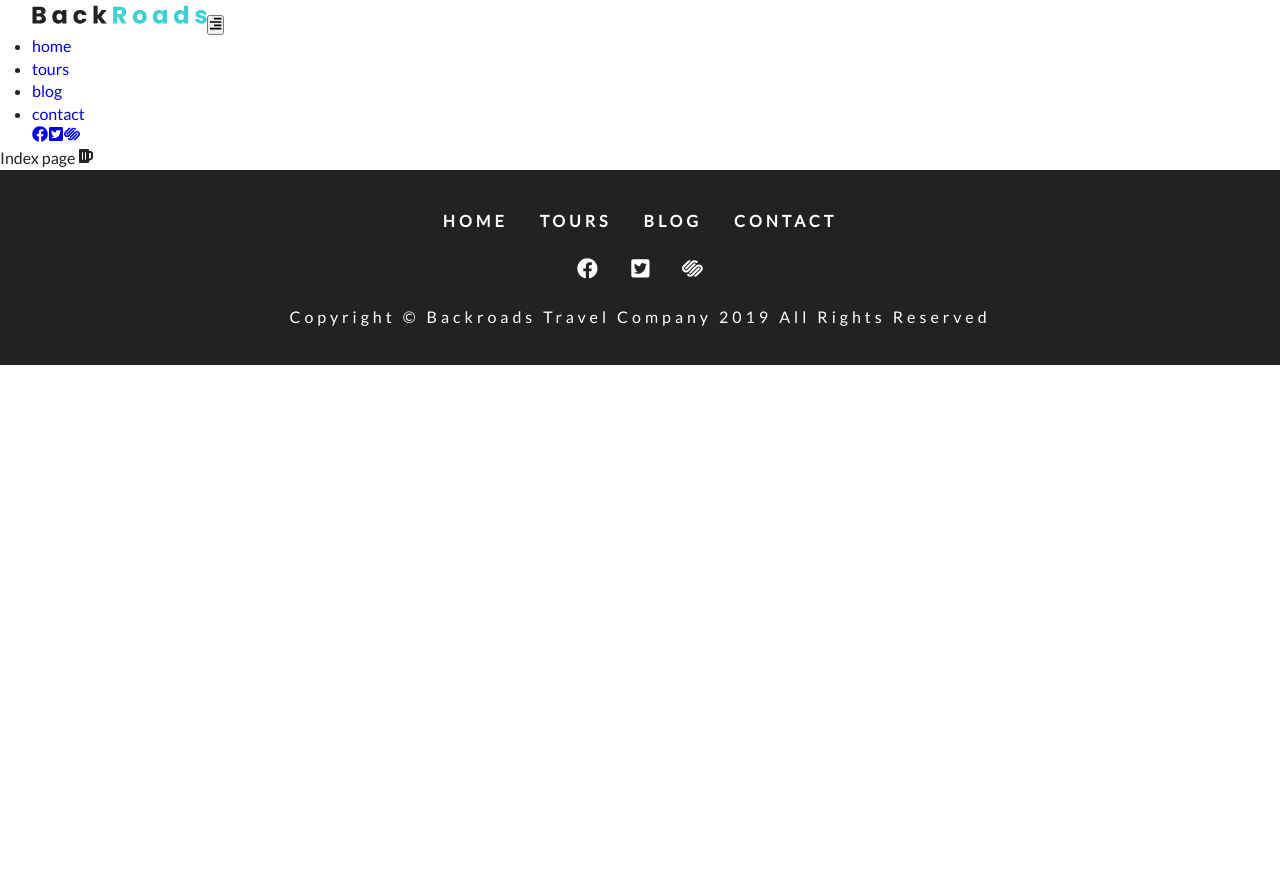
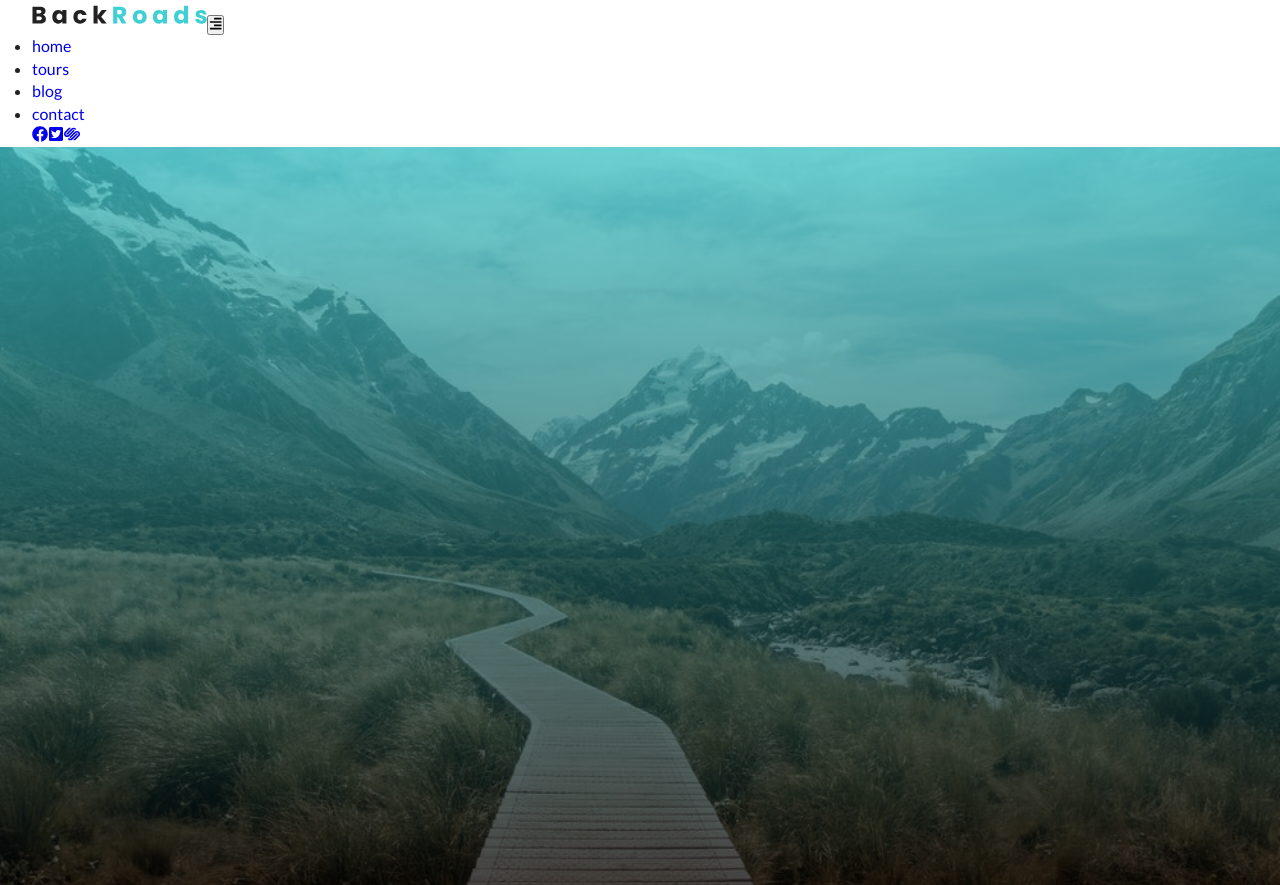
Before and after one commit to ledahu05/BackRoads, a Gatsby site: page / in a window 1280 px wide. Shown: the top 885 px of the page. Before the commit the page ends 800 px from the top, so only its background shows below. Built offline with nearby package versions, Linux system fonts and the light colour scheme; Gatsby itself is replaced by a stand-in of ours.

Commit message:
SimpleHero Component

```diff
--- /dev/null
+++ b/src/components/SimpleHero.js
@@ -0,0 +1,7 @@
+import React from "react"
+
+const SimpleHero = ({ children }) => {
+  return <header className="defaultHero">{children}</header>
+}
+
+export default SimpleHero
--- a/src/pages/index.js
+++ b/src/pages/index.js
@@ -1,11 +1,9 @@
 import React from "react"
+import { Link } from "gatsby"
 import Layout from "../components/Layout"
-import { FaBeer } from 'react-icons/fa';
-const index = () => {
-    return (
-        <Layout>
-            Index page <FaBeer />
-        </Layout>
-    )
-}
-export default index
+import SimleHero from "../components/SimpleHero"
+export default () => (
+    <Layout>
+        <SimleHero />
+    </Layout>
+)
```
